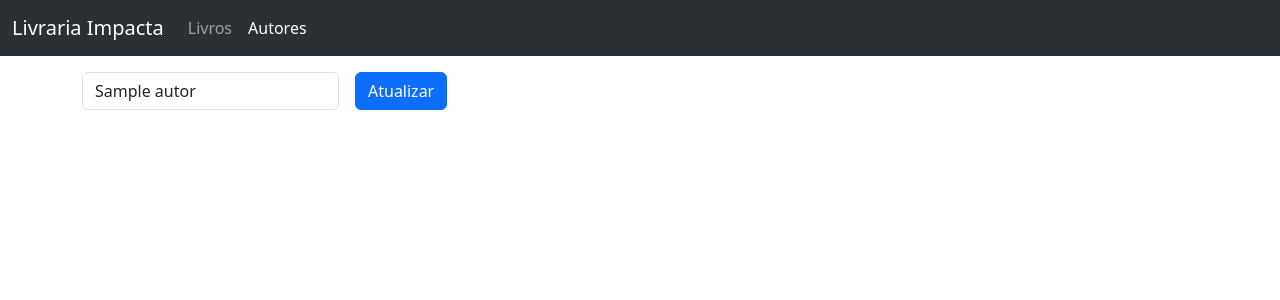
After one commit to MF-Guilherme/livraria-impacta, a Django app: page /autores/editar_autor/1 in a window 1280 px wide. The commit adds this page. Shown: the top 300 px of the page. Run offline with Django 5.2, Linux system fonts and the light colour scheme; tables that the repository leaves empty hold one stand-in row (values such as "Sample post").

Commit message:
Feat: Método para editar nomes de autores, criado

```diff
--- a/autor/templates/cadastro.html
+++ b/autor/templates/cadastro.html
@@ -5,7 +5,7 @@
     <form class="row row-cols-lg-auto g-3 align-items-center" method="POST" action="{% url 'cadastro' %}">{% csrf_token %}
         <div class="col-12">
             <div class="input-group mt-3 mb-3">
-                    <input type="text" class="form-control" placeholder="Nome do autor" aria-label="Nome do autor" aria-describedby="button-addon2" name="nome">
+                    <input value="{{autor}}" type="text" class="form-control" placeholder="Nome do autor" aria-label="Nome do autor" aria-describedby="button-addon2" name="nome">
             </div>
         </div>
         <div class="col-12">
@@ -23,7 +23,7 @@
             <li class="list-group-item d-flex justify-content-between align-items-center">
                 {{ autor }}
                 <div>
-                    <button type="button" class="btn btn-link">Editar</button>
+                    <a href="{% url 'editar_autor' autor.id%}">Editar</a>
                     <button type="button" class="btn btn-link ml-auto">Excluir</button>
                 </div>
             </li>
--- /dev/null
+++ b/autor/templates/editar_autor.html
@@ -0,0 +1,16 @@
+{% extends "base.html" %}
+{%block activeautores%}active{%endblock%}
+{% block body %}
+<div class="container">
+    <form class="row row-cols-lg-auto g-3 align-items-center" method="POST" action="{% url 'editar_autor' autor.id%}">{% csrf_token %}
+        <div class="col-12">
+            <div class="input-group mt-3 mb-3">
+                    <input type="text" class="form-control" placeholder="Novo nome" aria-label="Novo nome" aria-describedby="button-addon2" name="nome" value="{{autor}}">
+            </div>
+        </div>
+        <div class="col-12">
+            <button class="btn btn-primary" type="submit" id="button-addon2">Atualizar</button>
+        </div>
+    </form>
+</div>
+{%endblock%}
--- a/autor/urls.py
+++ b/autor/urls.py
@@ -4,4 +4,5 @@ from . import views
 
 urlpatterns = [
     path('cadastro/', views.cadastro, name='cadastro'),
+    path('editar_autor/<int:id_autor>', views.editar_autor, name='editar_autor')
 ]
--- a/autor/views.py
+++ b/autor/views.py
@@ -14,3 +14,15 @@ def cadastro(request):
         autor.save()
         messages.success(request, "Cadastro realizado com sucesso!")
         return redirect("/autores/cadastro")
+
+def editar_autor(request, id_autor):
+    if request.method == 'GET':
+        autor = Autor.objects.filter(id=id_autor)[0]
+        return render(request, 'editar_autor.html', {'autor': autor})
+    elif request.method == 'POST':
+        autor = Autor.objects.filter(id=id_autor)[0]
+        nome = request.POST.get('nome')
+        autor.nome = nome
+        autor.save()
+        messages.success(request, "Cadastro atualizado com sucesso!")
+        return redirect("/autores/cadastro")
```
